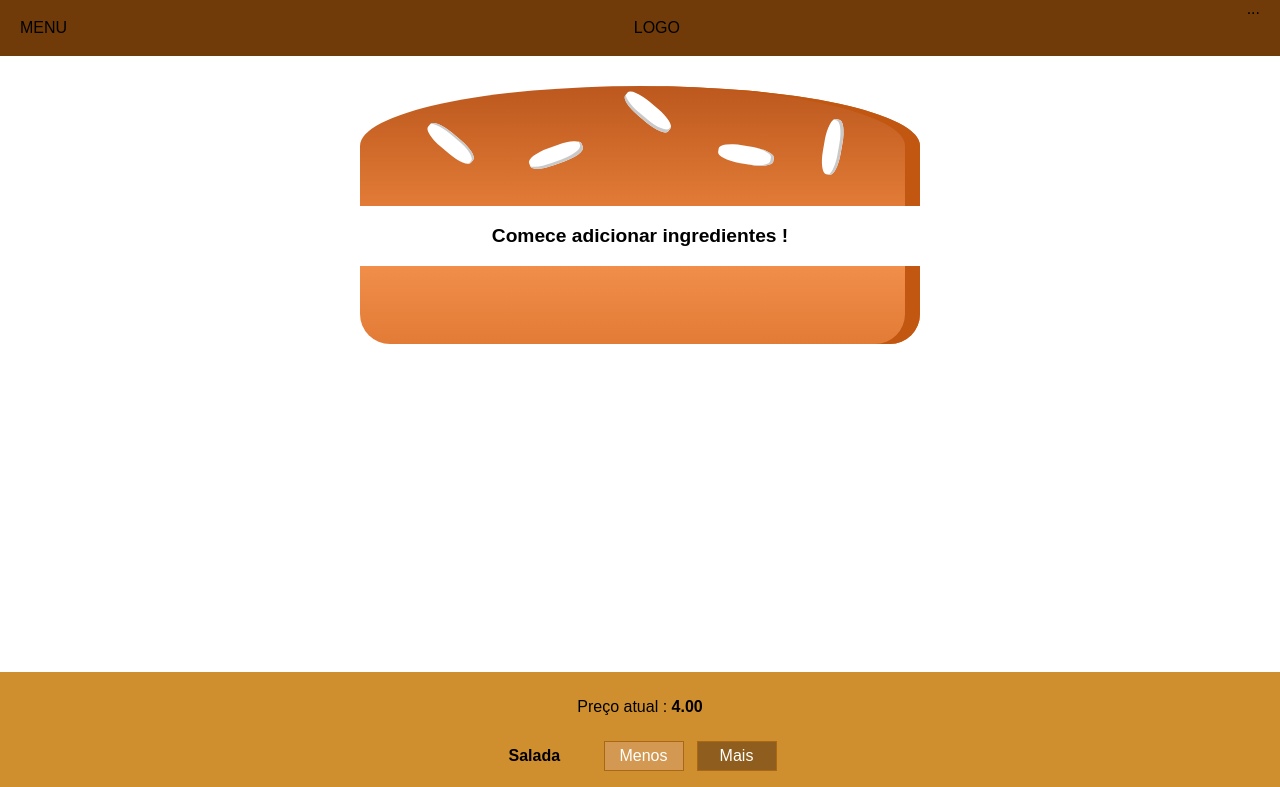
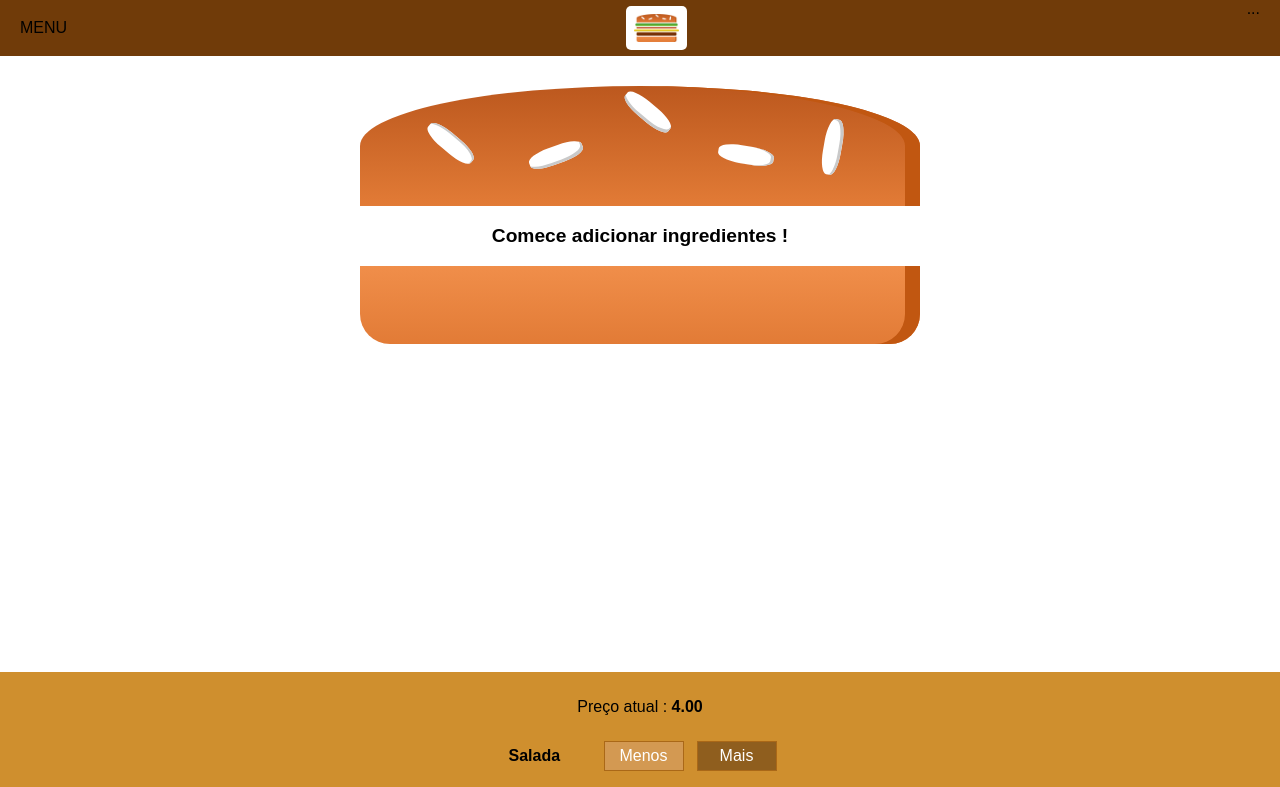
Before and after one commit to codingscode/React-24-new, a React app: page / in a window 1280 px wide. Shown: the top 787 px of the page. Built offline with nearby package versions, Linux system fonts and the light colour scheme.

Commit message:
parte 20

```diff
--- /dev/null
+++ b/src/componentes/Logo/Logo.css
@@ -0,0 +1,11 @@
+.Logo {
+    background-color: white;
+    padding: 8px;
+    height: 80%;
+    box-sizing: border-box;
+    border-radius: 5px;
+}
+
+.Logo img{
+    height: 100%;
+}
--- /dev/null
+++ b/src/componentes/Logo/Logo.js
@@ -0,0 +1,12 @@
+import React from 'react'
+
+import burgerLogo from '../../assets/imagens/burger-logo.png'
+import classes from './Logo.css'
+
+const logo = (props) => (
+    <div className={classes.Logo}>
+        <img src={burgerLogo} alt="MeuBurger"/>
+    </div>
+)
+
+export default logo;
--- a/src/componentes/Navegacao/BarrFerr/BarFerr.js
+++ b/src/componentes/Navegacao/BarrFerr/BarFerr.js
@@ -1,11 +1,12 @@
 import React from 'react'
 
 import classes from './BarFerr.css'
+import Logo from '../../Logo/Logo'
 
 const barferr = (props) => (
     <header className={classes.BarFerr}>
         <div>MENU</div>
-        <div>LOGO</div>
+        <Logo />
         <nav>
             ...
         </nav>
```
Also changed, not shown: src/assets/imagens/burger-logo.png (added).
